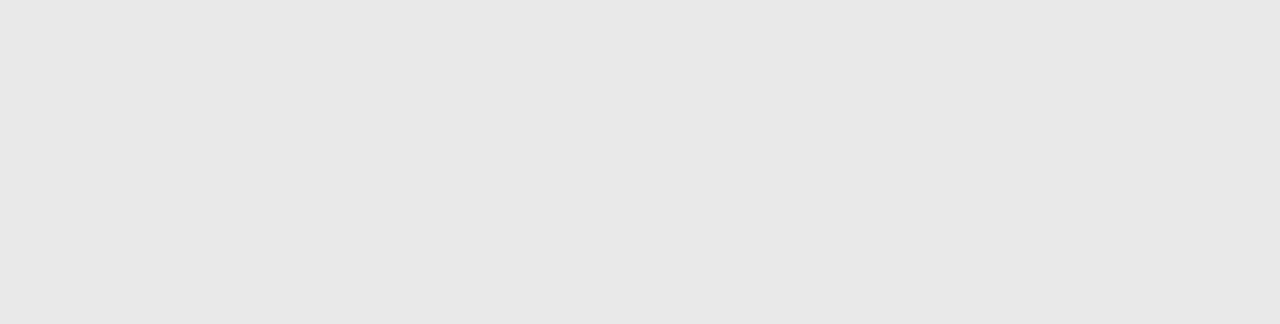
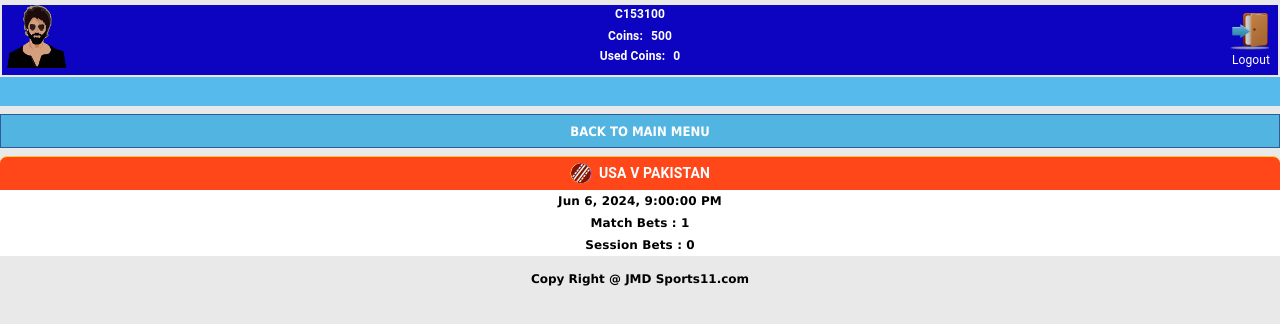
Before and after one commit to ritu-metaversity/client_jmd, a React (Vite) app: page /main/complete-games in a window 1280 px wide. Before the commit this address had no page. Shown: the top 324 px of the page. Built offline with nearby package versions, Linux system fonts and the light colour scheme.

Commit message:
completed game

```diff
--- a/src/App.tsx
+++ b/src/App.tsx
@@ -6,6 +6,7 @@ import UpcomingGames from "./Pages/UpcomingGames/UpcomingGames.tsx/UpcomingGames
 import Inplay from "./Pages/Inplay/Inplay"
 import LiveGames from "./Pages/LiveGames/LiveGames"
 import OddsData from "./Pages/OddsData/OddsData"
+import CompleteGames from "./Pages/CompleteGames/CompleteGames"
 
 const App = () => {
   return (
@@ -24,6 +25,7 @@ const App = () => {
                   <Route path="/main/inplay" element={<Inplay />} />
                   <Route path="/main/live-games" element={<LiveGames />} />
                   <Route path="/main/bet-details/:id" element={<OddsData />} />
+                  <Route path="/main/complete-games" element={<CompleteGames />} />
 
               </Route>
             </Routes>
--- /dev/null
+++ b/src/Pages/CompleteGames/CompleteGames.tsx
@@ -0,0 +1,18 @@
+import { Box } from "@mui/material"
+import BackBtn from "../../Component/BackBtn/BackBtn"
+import MatchData from "../../Component/MatchData/MatchData"
+
+const CompleteGames = () => {
+  return (
+    <>
+      <Box>
+        <BackBtn  link="/" name="BACK TO MAIN MENU"/>
+      </Box>
+      <Box>
+        {[1].map((item)=><MatchData />)}
+      </Box>
+    </>
+  )
+}
+
+export default CompleteGames
```
